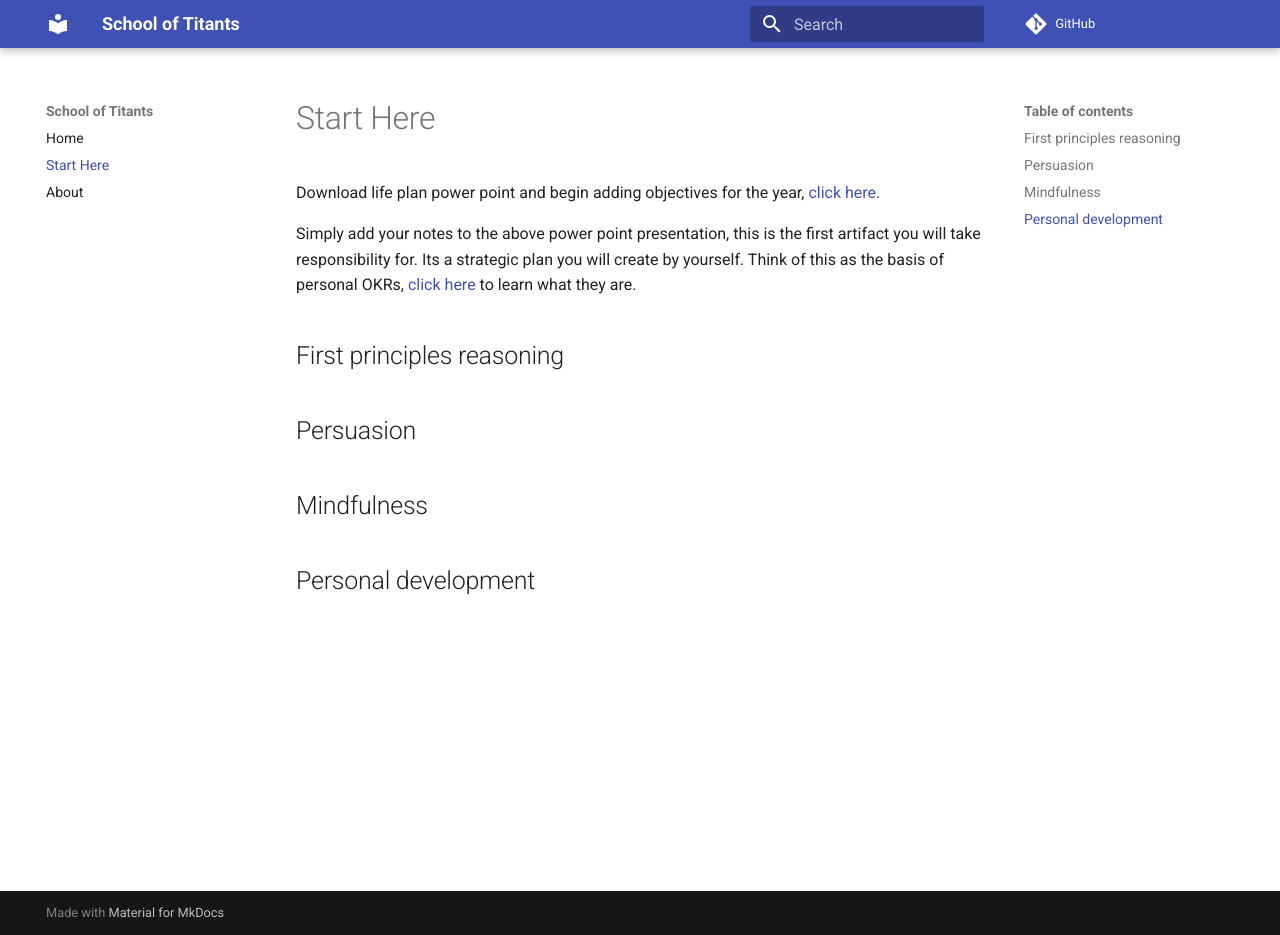
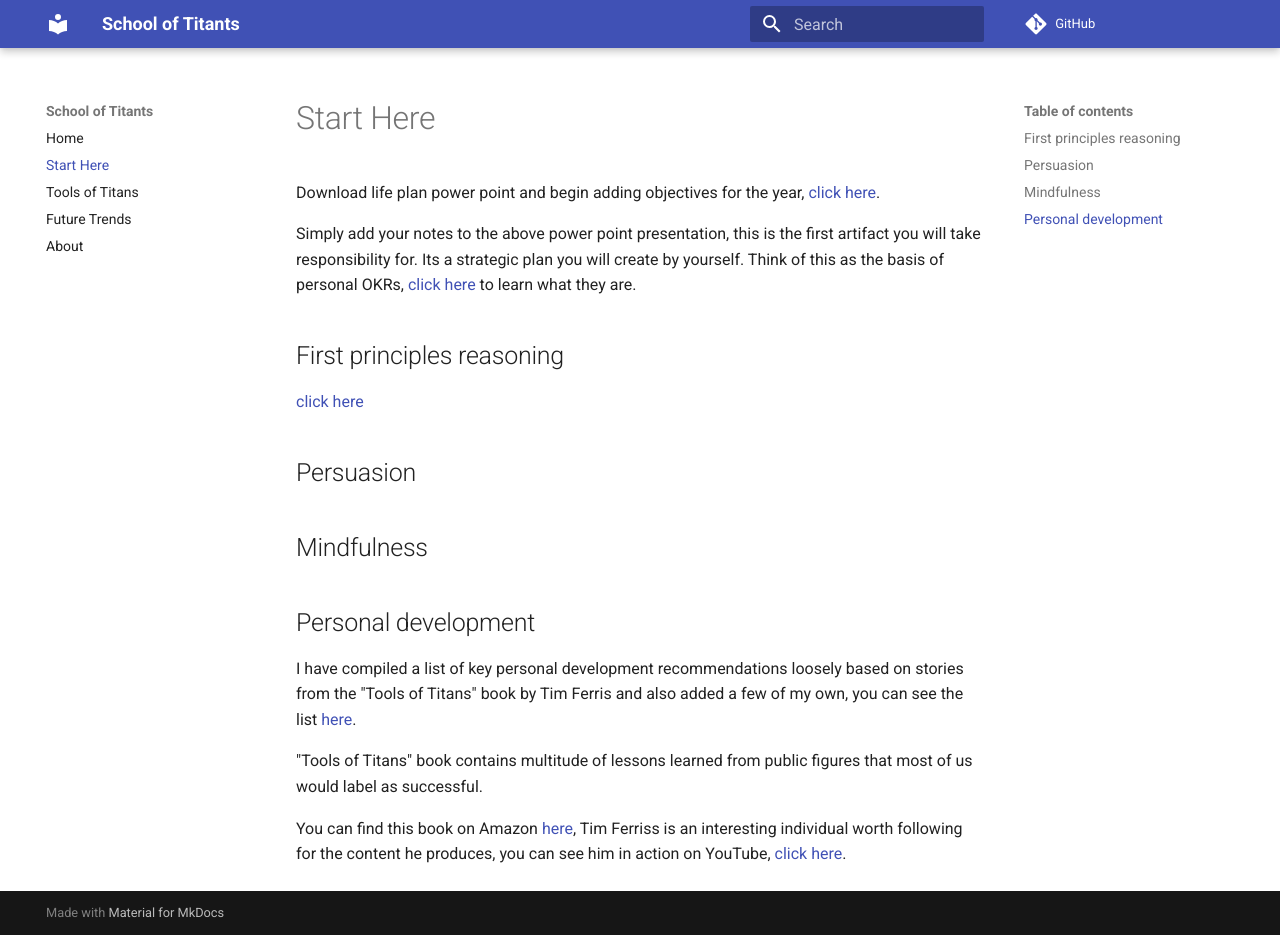
Before and after one commit to fszale/school-of-titans, an MkDocs documentation site: the page built from docs/start.md, in a window 1280 px wide and 935 px high. Built offline with MkDocs 1.6.1 and Material for MkDocs 9.7.7, drawn with Linux system fonts in a browser that asks for light colours; comment, search, counter and statistics services are not loaded.

Commit message:
Added tools, and additional content

```diff
--- a/docs/start.md
+++ b/docs/start.md
@@ -5,6 +5,16 @@ Download life plan power point and begin adding objectives for the year, [click
 Simply add your notes to the above power point presentation, this is the first artifact you will take responsibility for.  Its a strategic plan you will create by yourself.  Think of this as the basis of personal OKRs, [click here](https://www.whatmatters.com/faqs/okr-meaning-definition-example/) to learn what they are.
 
 ## First principles reasoning
+[click here](https://fs.blog/2018/04/first-principles/)
+
 ## Persuasion
+
 ## Mindfulness
+
 ## Personal development
+
+I have compiled a list of key personal development recommendations loosely based on stories from the "Tools of Titans" book by Tim Ferris and also added a few of my own, you can see the list [here](./school-of-titans/tools).
+
+"Tools of Titans" book contains multitude of lessons learned from public figures that most of us would label as successful.
+
+You can find this book on Amazon [here](https://www.amazon.com/Tools-Titans-Billionaires-World-Class-Performers/dp/1328683788/ref=sr_1_1?dchild=1&keywords=Tools+of+Titans&qid=1618703309&sr=8-1), Tim Ferriss is an interesting individual worth following for the content he produces, you can see him in action on YouTube, [click here](https://www.youtube.com/c/timferriss).
--- a/mkdocs.yml
+++ b/mkdocs.yml
@@ -16,4 +16,6 @@ plugins:
 nav:
   - Home: index.md
   - Start Here: start.md
+  - Tools of Titans: tools.md
+  - Future Trends: trends.md
   - About: about.md
```
Also changed, not shown: docs/tools.md (added, +46 -0 lines), docs/trends.md (added, +12 -0 lines).
